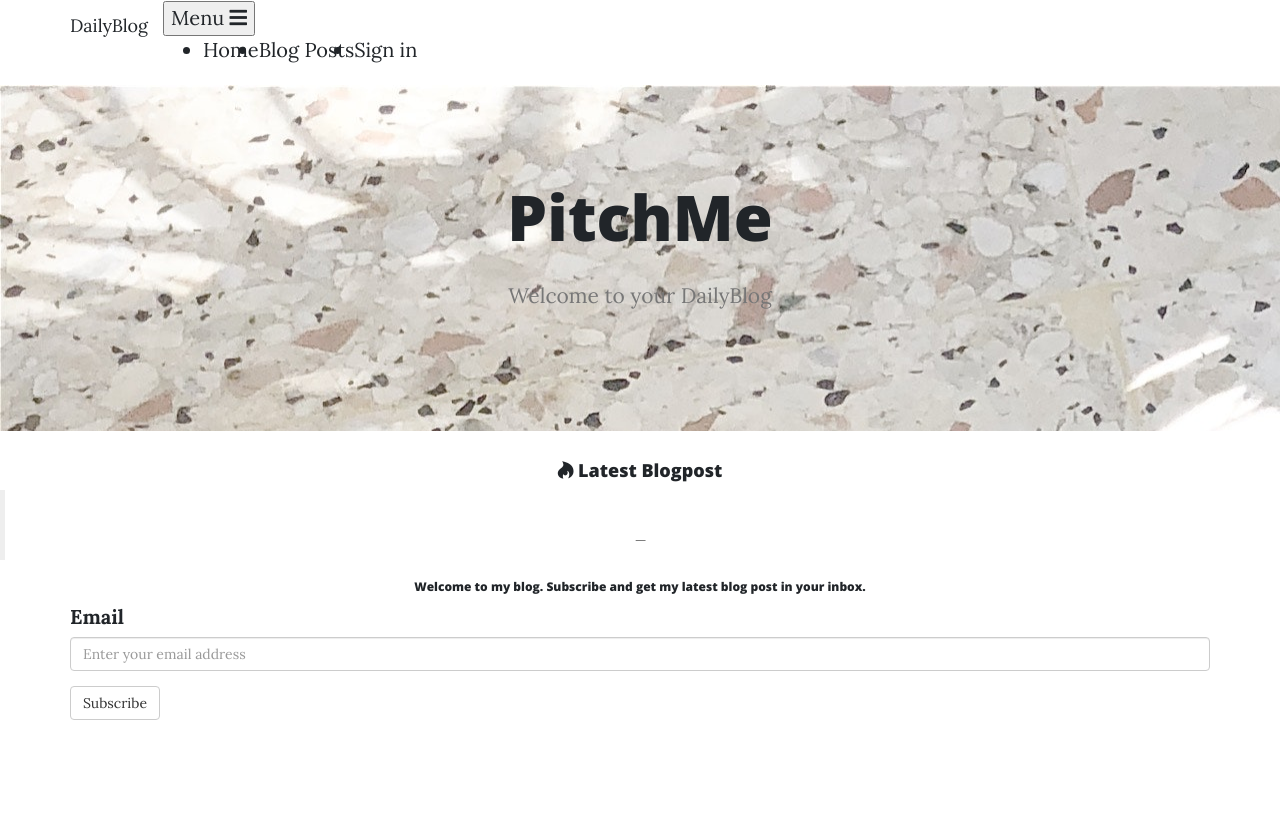
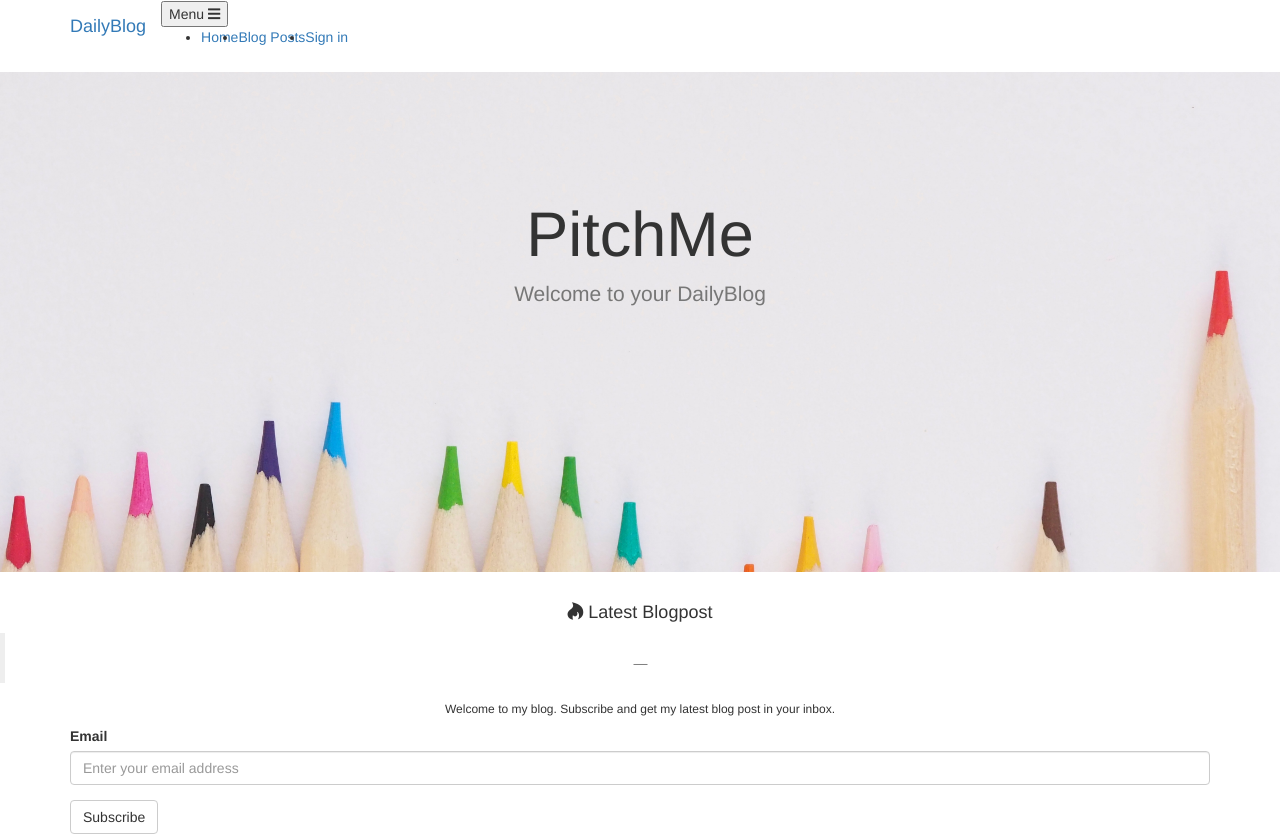
Before and after one commit to casio-ka/DailyBlog, a Flask app: template app/templates/index.html in a window 1280 px wide. Before the commit the page ends 720 px from the top, so only its background shows below. Run offline with Flask 2, Linux system fonts and the light colour scheme; the template is opened without the code that fills it: values that come from a table or form of the project are taken from there, others are empty; some libraries are stand-ins or nearby versions.

Commit message:
Added Images

```diff
--- a/app/static/css/index.css
+++ /dev/null
@@ -1,29 +0,0 @@
-body {
-    font-size: 20px;
-    color: #212529;
-    font-family: 'Lora', 'Times New Roman', serif;
-  }
-
-  p {
-    line-height: 1.5;
-    margin: 30px 0;
-  }
-
-  p a {
-    text-decoration: underline;
-  }
-
-  h1,
-  h2,
-  h3,
-  h4,
-  h5,
-  h6 {
-    font-weight: 800;
-    font-family: 'Open Sans', 'Helvetica Neue', Helvetica, Arial, sans-serif;
-  }
-
-  a {
-    color: #212529;
-    transition: all 0.2s;
-  }
--- a/app/templates/index.html
+++ b/app/templates/index.html
@@ -12,8 +12,10 @@
 {% block content %}
 
 <div class="main">
-    <section class="jumbotron text-center" style="background-image: url('static/img/home-bg.jpg')">
-      <div class="container" >
+  <section class="jumbotron text-center mb-5" style="background-image: url('static/img/color.jpg'); background-repeat: no-repeat; background-position: center; background-size: cover ; background-color: #cccccc; position: relative; height: 500px;">
+      <div class="container mb-5" >
+        <br>
+        <br>
         <br>
         <h1 class="mt-5">PitchMe</h1>
         <p class="lead text-muted">Welcome to your DailyBlog</p>
--- a/app/templates/profile/profile.html
+++ b/app/templates/profile/profile.html
@@ -67,6 +67,7 @@
         <a href="{{url_for('main.view_blogpost', blogpost_id=blogpost.id)}}"><button class="mt-2"><i class="fas fa-angle-double-right"></i>View BlogPost</button></a>
         {% if current_user.is_authenticated %}
         <a href="{{url_for('main.update_blogpost',blogpost_id=blogpost.id)}}"><button class="mt-2"><i class="fas fa-pen"></i></i>Edit BlogPost</button></a>
+        <a href="{{url_for('main.delete_blogpost',blogpost_id=blogpost.id)}}"><button class="btn-sm mt-2" style="float: right; font-size: 8px; background-color: red; color: aliceblue;"><i class="fas fa-pen"></i></i>delete post</button></a>
         {% endif %}
     </div>
     </div>
```
Also changed, not shown: app/templates/allposts.html (+9 -12 lines), app/templates/blogpost.html (+12 -13 lines), app/static/img/air_baloon.jpg (added), app/static/img/bloom.jpg (added), app/static/img/color.jpg (added), app/static/img/pineapple.jpg (added), app/static/img/pins.jpg (added), 4 other files.
